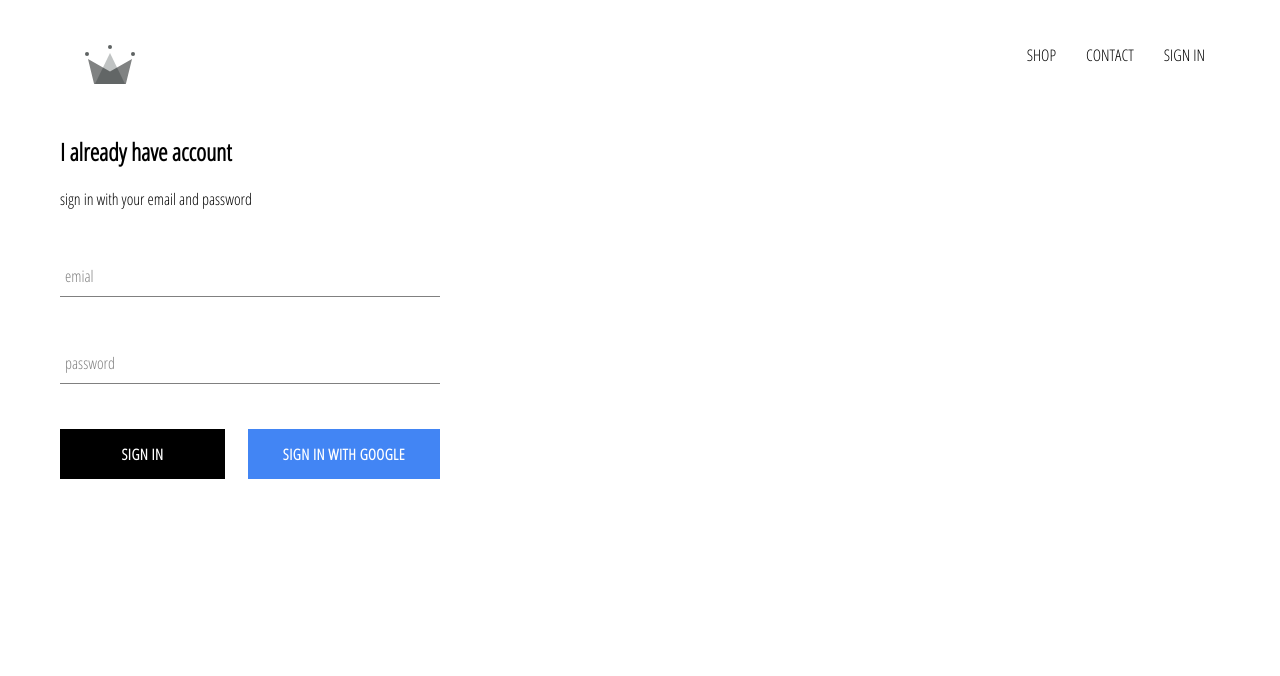
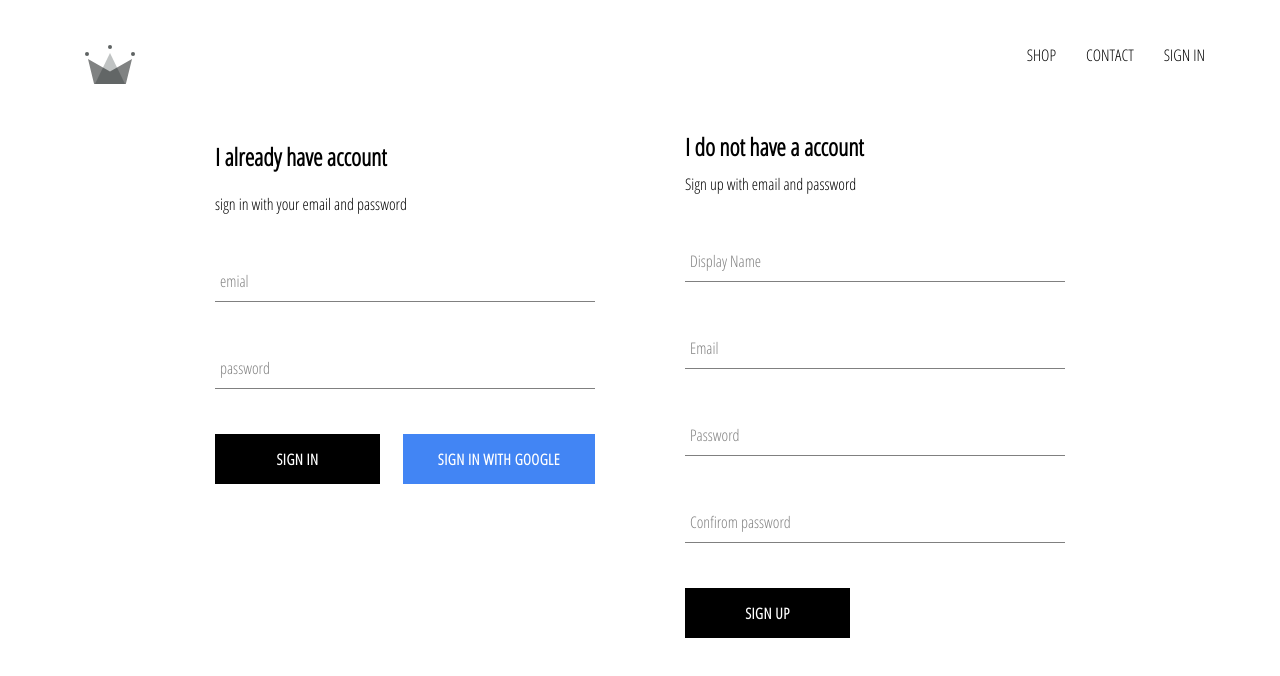
Before and after one commit to omeraladen/crwn-clothing, a React (Create React App) app: page /signin in a window 1280 px wide. Shown: the top 676 px of the page. Built offline with nearby package versions, Linux system fonts and the light colour scheme; no server answers.

Commit message:
fishing the sign up section

```diff
--- a/src/App.js
+++ b/src/App.js
@@ -30,8 +30,12 @@
             id: snapshot.id, ...snapshot.data()
             }
           });
+
+          console.log(this.state);
         });
       }
+
+      this.setState({ currentUser: userAuth });
     });
   }
 
--- a/src/components/pages/sign-in-and-sign-up/sign-in-and-sign-up.component.jsx
+++ b/src/components/pages/sign-in-and-sign-up/sign-in-and-sign-up.component.jsx
@@ -1,10 +1,14 @@
 import React from "react";
+
 import SignIn from "../../sign-in/sign-in.component";
+import SignUp from "../../sign-up/sign-up.component";
+
 import './sign-in-and-sign-up.styles.scss';
 
 const SignInAndSignUpPage = () =>(
     <div className="sign-in-and-sign-up">
         <SignIn/>
+        <SignUp/>
     </div>
 );
 export default SignInAndSignUpPage;
--- a/src/components/pages/sign-in-and-sign-up/sign-in-and-sign-up.styles.scss
+++ b/src/components/pages/sign-in-and-sign-up/sign-in-and-sign-up.styles.scss
@@ -0,0 +1,6 @@
+.sign-in-and-sign-up{
+    width: 850px;
+    display: flex;
+    justify-content: space-between;
+    margin: 30px auto;
+}
--- /dev/null
+++ b/src/components/sign-up/sign-up.component.jsx
@@ -0,0 +1,100 @@
+import React from "react";
+import FormInput from "../form-input/form-input.component";
+import CustomButton from "../custom-button/custom-button.component";
+import { createUserProfileDocument , auth } from "../../firebase/firebase.utils";
+import './sign-up.styles.scss';
+
+
+class SignUp extends React.Component{
+    constructor(){
+        super();
+
+        this.state ={
+            displayName: '',
+            email:'',
+            password:'',
+            confirmPassword:''
+        };
+    }
+
+
+    handleSubmit = async event => {
+        event.preventDefault();
+
+        const { displayName , email , password , confirmPassword } = this.State;
+
+        if(password !== confirmPassword){
+            alert('password dont match');
+            return;
+        }
+
+        try{
+            const { user } = await auth.createUserWithEmailAndPassword(email,password);
+             await createUserProfileDocument(user, { displayName });
+
+            this.setState({  //this well reset the state or clear it
+                displayName: '',
+                email:'',
+                password:'',
+                confirmPassword:''
+            });
+        }catch (erorr){
+            console.error(erorr);
+        }
+    };
+
+    handleChage = event =>{
+        const { name , vlaue } = event.target;
+
+        this.setState({ [name]: vlaue });
+    };
+
+
+    render(){
+        const { displayName , email , password , confirmPassword } = this.state;
+        return(
+            <div className="sign-up">
+                <h2 className="title">I do not have a account</h2>
+                <span > Sign up with email and password</span>
+                <form className="sign-up-form" onSubmit={this.handleSubmit}>
+                    <FormInput
+                        type='text'
+                        name='displayName'
+                        value={displayName}
+                        onChange={this.handleChage}
+                        label='Display Name'
+                        required
+                    />
+                    <FormInput
+                        type='email'
+                        name='email'
+                        value={email}
+                        onChange={this.handleChage}
+                        label='Email'
+                        required
+                    />
+                    <FormInput
+                        type='password'
+                        name='password'
+                        value={password}
+                        onChange={this.handleChage}
+                        label='Password'
+                        required
+                    />
+                    <FormInput
+                        type='password'
+                        name='confirmpassword'
+                        value={confirmPassword}
+                        onChange={this.handleChage}
+                        label='Confirom password'
+                        required
+                    />
+
+                    <CustomButton type='submit'> SIGN UP </CustomButton>
+                </form>
+            </div>
+        )
+    }
+}
+
+export default SignUp;
--- /dev/null
+++ b/src/components/sign-up/sign-up.styles.scss
@@ -0,0 +1,9 @@
+.sign-up{
+    display: flex;
+    flex-direction: column;
+    width: 380px;
+
+    .title{
+        margin: 10px 0;
+    }
+}
```
Also changed, not shown: src/components/form-input/form-input.component.jsx (+8 -9 lines).
